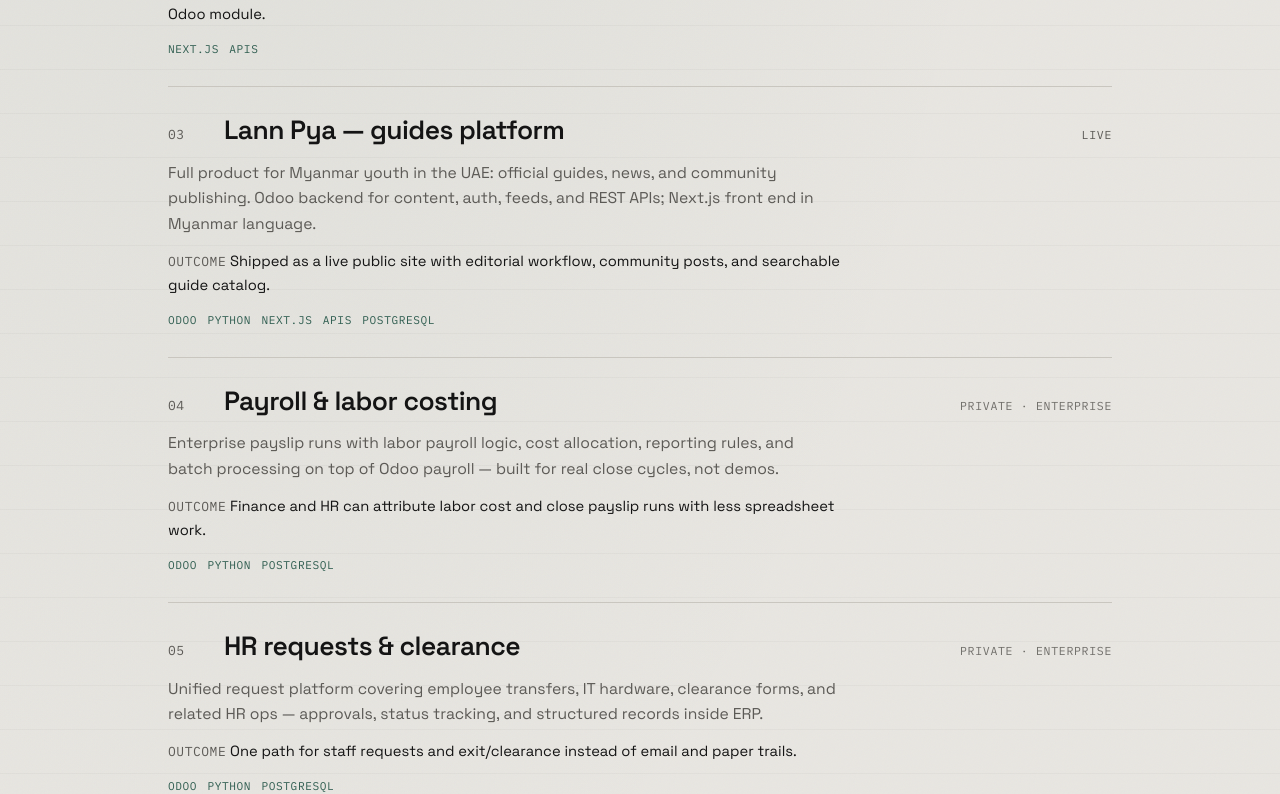
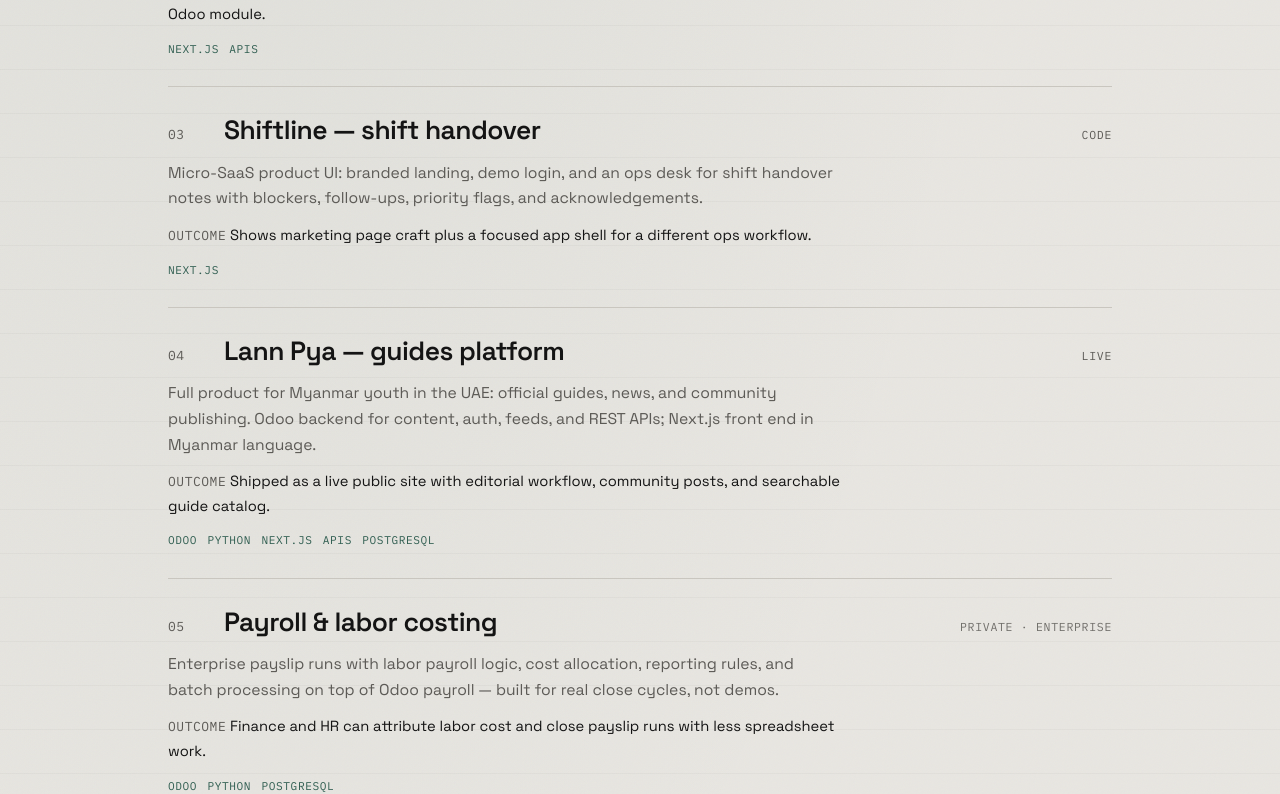
Before and after one commit to devShine3/portfolio-website, a Next.js app: page /work in a window 1280 px wide. Shown: the part 767-1561 px from the top of the page. Built offline with nearby package versions, Linux system fonts and the light colour scheme.

Commit message:
Add Shiftline project to Work.
Include micro-SaaS shift handover demo entry with GitHub link.

```diff
--- a/content/projects.ts
+++ b/content/projects.ts
@@ -43,6 +43,16 @@
     tags: ["Next.js", "APIs"],
     github: "https://github.com/devShine3/hr-request-portal",
     live: "https://hr-request-portal.vercel.app",
+  },
+  {
+    id: "shiftline",
+    title: "Shiftline — shift handover",
+    summary:
+      "Micro-SaaS product UI: branded landing, demo login, and an ops desk for shift handover notes with blockers, follow-ups, priority flags, and acknowledgements.",
+    outcome:
+      "Shows marketing page craft plus a focused app shell for a different ops workflow.",
+    tags: ["Next.js"],
+    github: "https://github.com/devShine3/shiftline",
   },
   {
     id: "lannpya",
```
